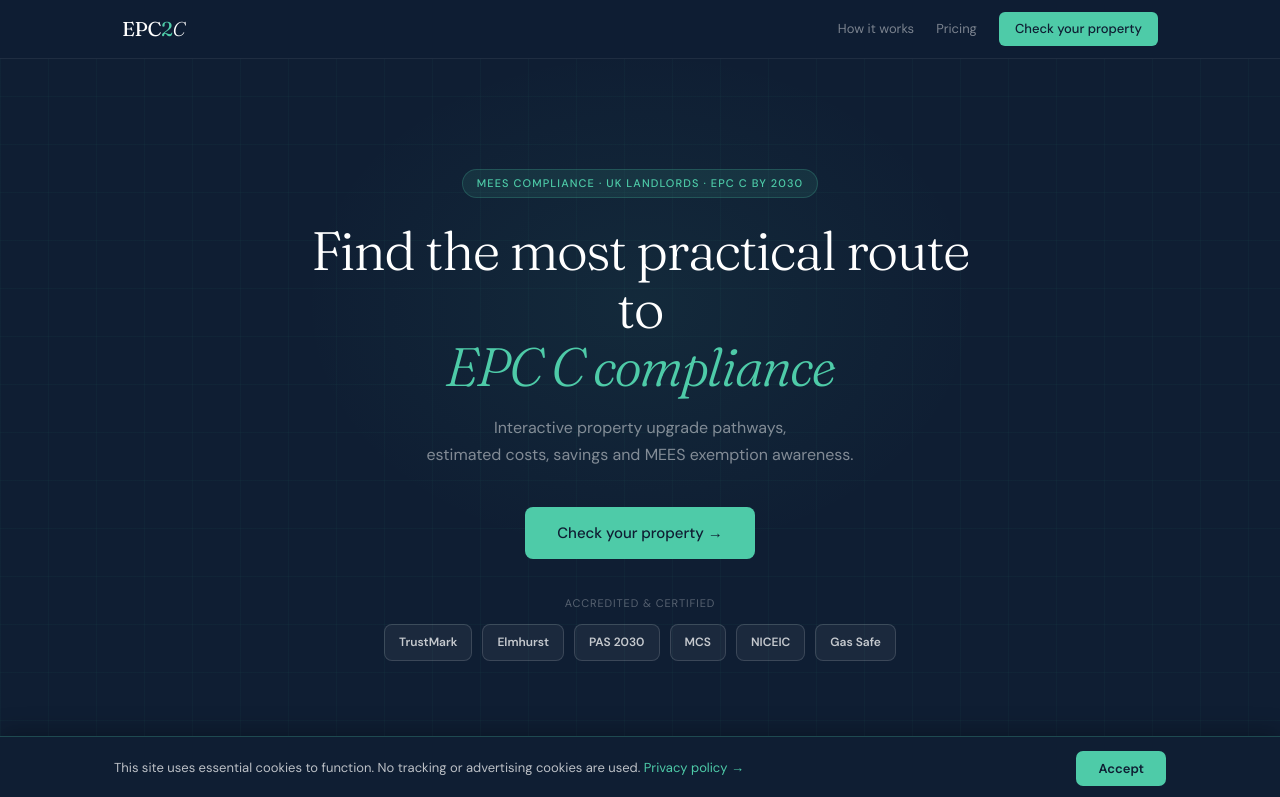
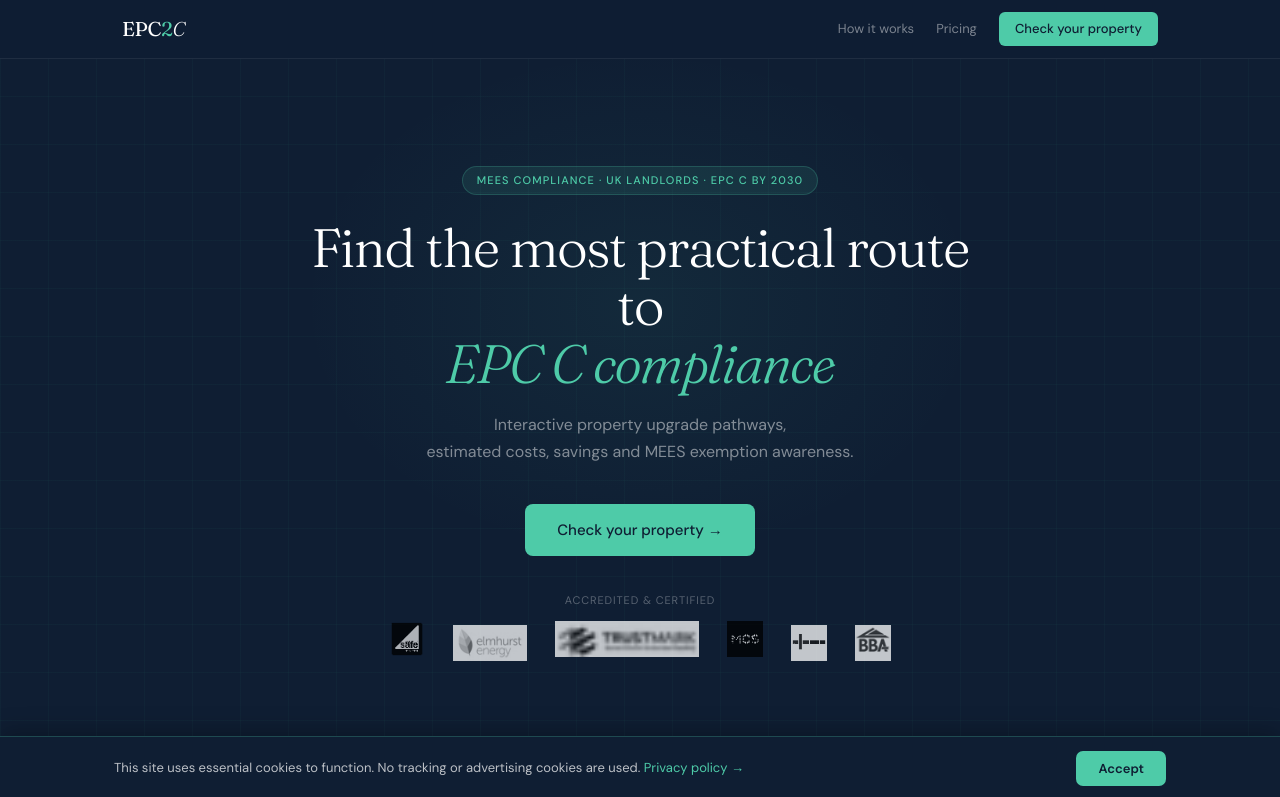
Before and after one commit to epccompliance/epc2c, a website: page public/index.html in a window 1280 px wide. Shown: the top 797 px of the page. Drawn offline with nearby package versions, Linux system fonts and the light colour scheme.

Commit message:
Swap hero accreditations row to logos

```diff
--- a/public/index.html
+++ b/public/index.html
@@ -50,12 +50,12 @@ nav{position:fixed;top:0;left:0;right:0;z-index:200;background:rgba(15,30,51,.96
 .hero-sub{font-size:16px;color:rgba(255,255,255,.48);line-height:1.72;margin-bottom:38px;animation:fadeUp .5s .15s ease both}
 .hero-cta{display:inline-block;font-family:var(--sans);font-size:15px;font-weight:500;background:var(--teal);color:var(--navy);padding:14px 32px;border-radius:8px;text-decoration:none;transition:background .2s;animation:fadeUp .5s .22s ease both}
 .hero-cta:hover{background:var(--teald)}
-/* accreditation strip (placeholder named links — swap for logo images later) */
+/* accreditation strip (logo images) */
 .hero-accred{margin-top:36px;animation:fadeUp .5s .3s ease both}
 .accred-label{font-size:11px;letter-spacing:.08em;text-transform:uppercase;color:rgba(255,255,255,.3);margin-bottom:12px}
-.accred-row{display:flex;flex-wrap:wrap;align-items:center;justify-content:center;gap:10px}
-.accred-badge{display:inline-flex;align-items:center;font-family:var(--sans);font-size:12px;font-weight:600;color:rgba(255,255,255,.75);background:rgba(255,255,255,.05);border:0.5px solid rgba(255,255,255,.14);border-radius:8px;padding:8px 14px;text-decoration:none;transition:all .2s}
-a.accred-badge:hover{color:var(--navy);background:var(--teal);border-color:var(--teal)}
+.accred-row{display:flex;flex-wrap:wrap;align-items:center;justify-content:center;gap:28px}
+.accred-logo{height:36px;width:auto;opacity:.75;filter:grayscale(100%);transition:all .2s ease}
+.accred-logo:hover{opacity:1;filter:grayscale(0%)}
 
 /* SPLIT SECTION */
 .split{background:var(--navy);padding:0 0 72px}
@@ -231,16 +231,16 @@ footer{background:var(--navy2);border-top:0.5px solid rgba(255,255,255,.06);padd
     <h1 class="hero-h">Find the most practical route to<br><em>EPC C compliance</em></h1>
     <p class="hero-sub">Interactive property upgrade pathways,<br>estimated costs, savings and MEES exemption awareness.</p>
     <a href="/epc-c-calculator" class="hero-cta">Check your property &rarr;</a>
-    <!-- Accreditations — named links for now; replace with logo images when supplied -->
+    <!-- Accreditations — logo images; verifiable ones link to their registers -->
     <div class="hero-accred">
       <div class="accred-label">Accredited &amp; certified</div>
       <div class="accred-row">
-        <a class="accred-badge" href="https://www.trustmark.org.uk/homeowner/find-a-tradesperson?business-name=GoGreen%20Alliance%20Ltd&amp;search=true" target="_blank" rel="noopener">TrustMark</a>
-        <span class="accred-badge">Elmhurst</span>
-        <span class="accred-badge">PAS 2030</span>
-        <a class="accred-badge" href="https://mcscertified.com/find-an-installer/gogreen-alliance-ltd/" target="_blank" rel="noopener">MCS</a>
-        <span class="accred-badge">NICEIC</span>
-        <a class="accred-badge" href="https://www.gassaferegister.co.uk/checkbusinessresults?cp=8dbTCMJeQPJDla%252btm2cGo71Ps4f7leERBZL58Pwb7VUoiI43sOv%252f39a8u4l3%252f3rQ" target="_blank" rel="noopener">Gas Safe</a>
+        <a href="https://www.gassaferegister.co.uk/checkbusinessresults?cp=8dbTCMJeQPJDla%252btm2cGo71Ps4f7leERBZL58Pwb7VUoiI43sOv%252f39a8u4l3%252f3rQ" target="_blank" rel="noopener"><img class="accred-logo" src="/images/gas-safe-logo-png.png" alt="Gas Safe Register" loading="lazy"/></a>
+        <img class="accred-logo" src="/images/elmhurst-logo.jpg" alt="Elmhurst Energy" loading="lazy"/>
+        <a href="https://www.trustmark.org.uk/homeowner/find-a-tradesperson?business-name=GoGreen%20Alliance%20Ltd&amp;search=true" target="_blank" rel="noopener"><img class="accred-logo" src="/images/trustmark.png" alt="TrustMark" loading="lazy"/></a>
+        <a href="https://mcscertified.com/find-an-installer/gogreen-alliance-ltd/" target="_blank" rel="noopener"><img class="accred-logo" src="/images/MCS.png" alt="MCS Certified" loading="lazy"/></a>
+        <img class="accred-logo" src="/images/NICEIC.png" alt="NICEIC" loading="lazy"/>
+        <img class="accred-logo" src="/images/PAS.png" alt="PAS 2030" loading="lazy"/>
       </div>
     </div>
   </div>
```
